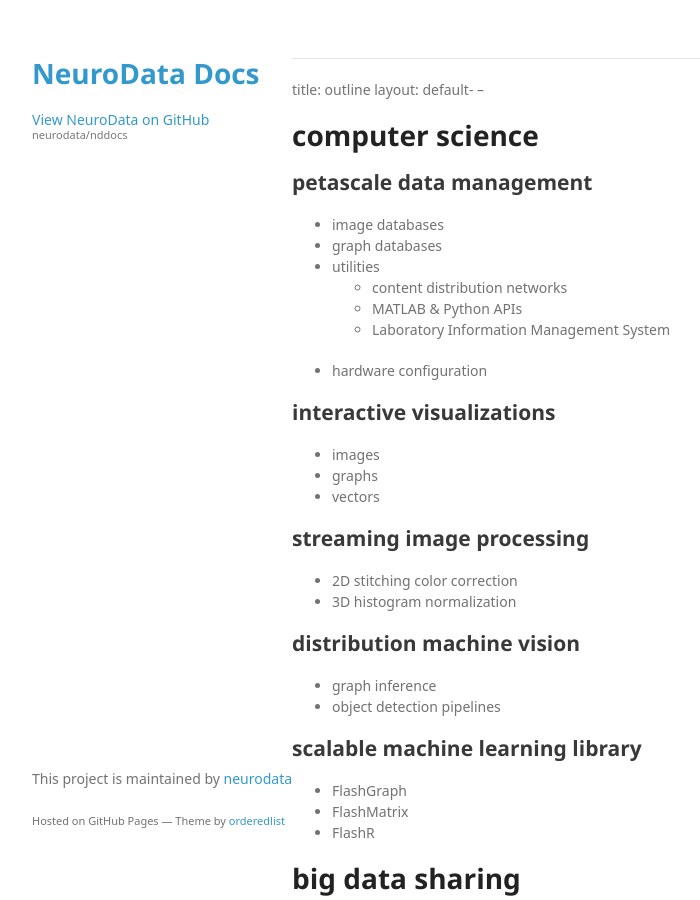
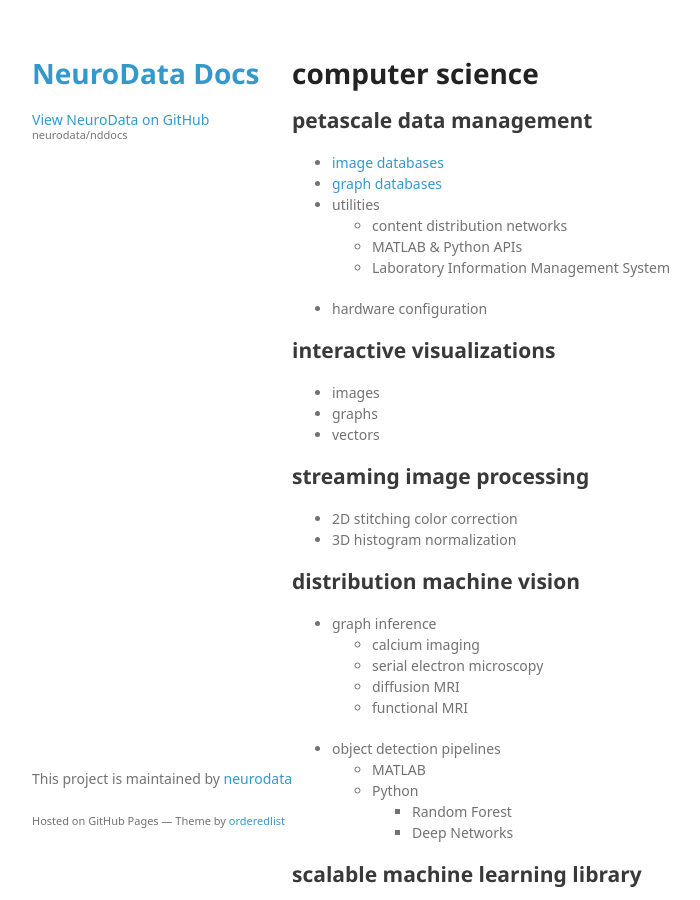
Before and after one commit to neurodata/nddocs-archive, a Jekyll site: the page built from detailed_outline.md, in a window 1280 px wide and 900 px high. Shown: the whole window, without its empty margins (178-878 px from the left). Built offline with Jekyll 4.4.1, drawn with Linux system fonts in a browser that asks for light colours; some web fonts are replaced.

Commit message:
added a couple links

```diff
--- a/detailed_outline.md
+++ b/detailed_outline.md
@@ -1,12 +1,13 @@
 ---
 title: outline
-layout: default- --
+layout: default
+---
 
 # computer science
 
 ## petascale data management
-- image databases
-- graph databases
+- [image databases](https://github.com/neurodata/open-connectome)
+- [graph databases](https://github.com/neurodata/ndgrutedb)
 - utilities
 	- content distribution networks
 	- MATLAB & Python APIs
@@ -24,7 +25,15 @@ layout: default- --
 
 ## distribution machine vision
 - graph inference
+	- calcium imaging
+	- serial electron microscopy
+	- diffusion MRI
+	- functional MRI
 - object detection pipelines
+	- MATLAB
+	- Python
+		- Random Forest
+		- Deep Networks
 
 ## scalable machine learning library
 - FlashGraph
```
